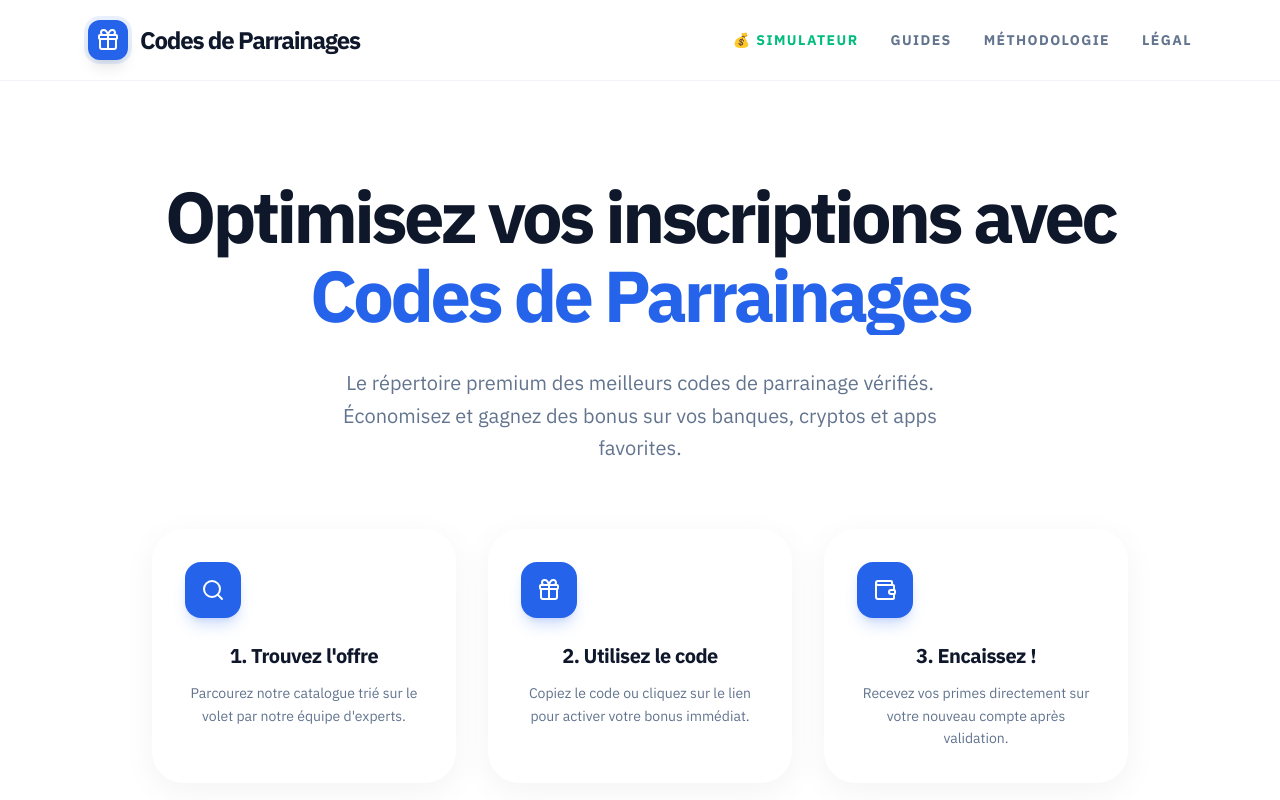
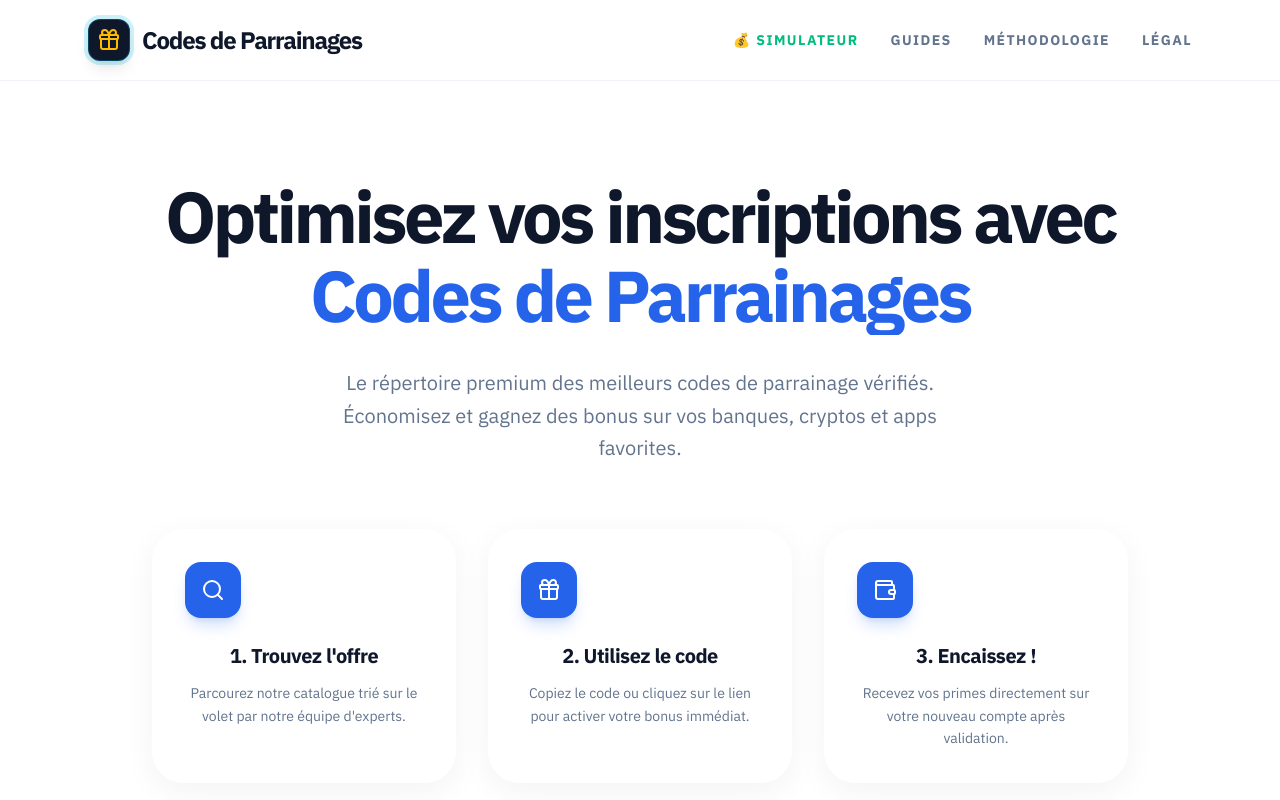
Before and after one commit to NACoaching/ParraineMoi, a Next.js app: page / in a window 1280 px wide. Shown: the top 800 px of the page. Built offline with nearby package versions, Linux system fonts and the light colour scheme.

Commit message:
design: update header and footer logo colors to gold and cyan

```diff
--- a/src/components/Footer.tsx
+++ b/src/components/Footer.tsx
@@ -10,7 +10,7 @@ export function Footer() {
                 <div className="grid grid-cols-1 md:grid-cols-12 gap-16">
                     <div className="space-y-8 md:col-span-4">
                         <Link href="/" className="inline-flex items-center gap-3 font-bold text-2xl tracking-tighter text-slate-900 dark:text-white">
-                            <span className="p-2 bg-slate-900 dark:bg-white text-white dark:text-slate-900 rounded-xl shadow-md">
+                            <span className="p-2 bg-slate-900 dark:bg-slate-950 text-amber-400 rounded-xl shadow-md ring-4 ring-cyan-500/20 dark:ring-cyan-400/10 border border-cyan-500/30 dark:border-cyan-400/20">
                                 <Gift size={24} />
                             </span>
                             Codes de Parrainages
--- a/src/components/Navbar.tsx
+++ b/src/components/Navbar.tsx
@@ -6,7 +6,7 @@ export function Navbar() {
         <nav className="sticky top-0 z-50 w-full backdrop-blur-md flex justify-center border-b border-slate-200/50 dark:border-slate-800/50 bg-white/70 dark:bg-slate-950/70">
             <div className="flex h-20 w-full max-w-6xl items-center justify-between px-6">
                 <Link href="/" className="flex items-center gap-3 font-bold text-2xl tracking-tighter text-slate-900 dark:text-white group">
-                    <span className="p-2 bg-primary dark:bg-primary text-white rounded-xl shadow-lg ring-4 ring-primary/10 group-hover:scale-110 transition-transform">
+                    <span className="p-2 bg-slate-900 dark:bg-slate-950 text-amber-400 rounded-xl shadow-lg ring-4 ring-cyan-500/20 dark:ring-cyan-400/10 border border-cyan-500/30 dark:border-cyan-400/20 group-hover:scale-110 transition-transform">
                         <Gift size={24} />
                     </span>
                     <span className="group-hover:text-primary transition-colors">Codes de Parrainages</span>
```
